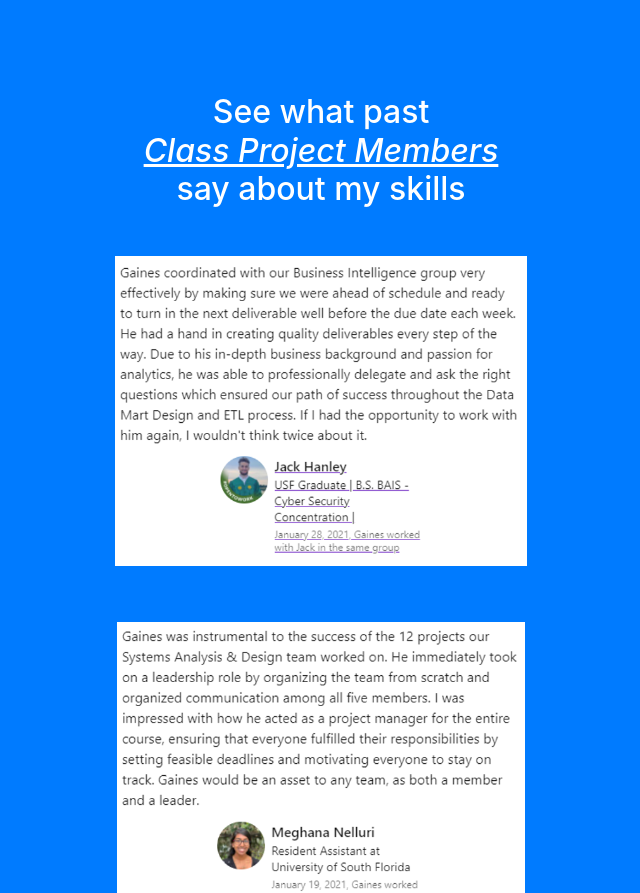
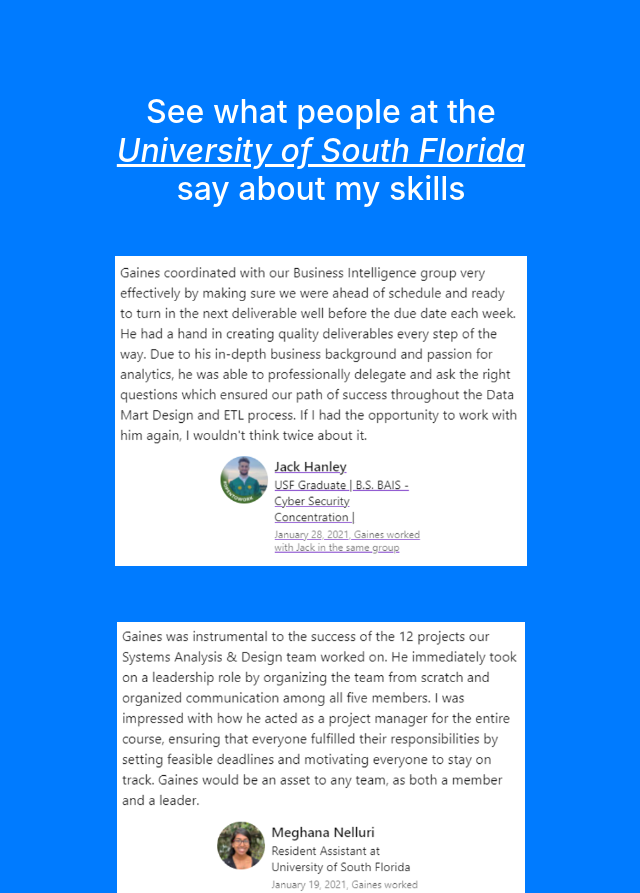
Before and after one commit to gaineshayes/gaineshayes.github.io, a website with bundled scripts: page index.html in a window 1280 px wide. Shown: the part 7186-8079 px from the top of the page, without its empty margins (319-959 px from the left). Built offline with nearby package versions, Linux system fonts and the light colour scheme.

Commit message:
update USF

```diff
--- a/index.html
+++ b/index.html
@@ -122,8 +122,8 @@
     </div>
   <p><br><p>
   <div class="container text-center">
-      <h2 class="mx-auto mb-5">See what past <br>
-        <em><u>Class Project Members</u></em> <br>
+      <h2 class="mx-auto mb-5">See what people at the <br>
+        <em><u>University of South Florida</u></em> <br>
         say about my skills</h2> <p>
 		<img src="img/Jack_Hanley_Recommendation.png"> <p><br><p>
 		<img src="img/Meghana_Recommendation.png"> <p><br><p>
```
